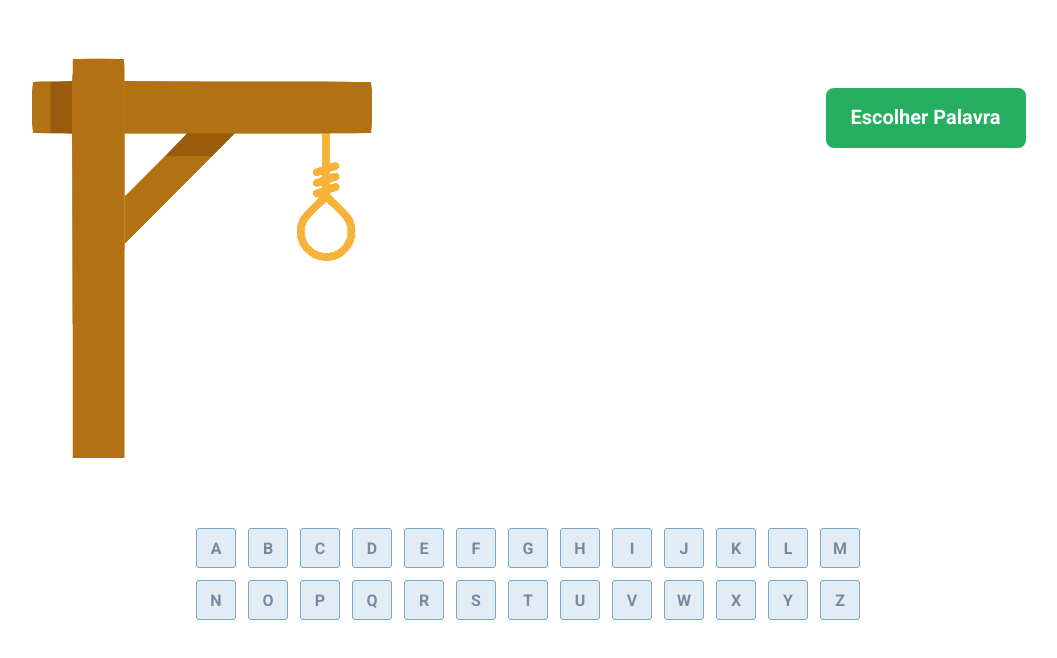
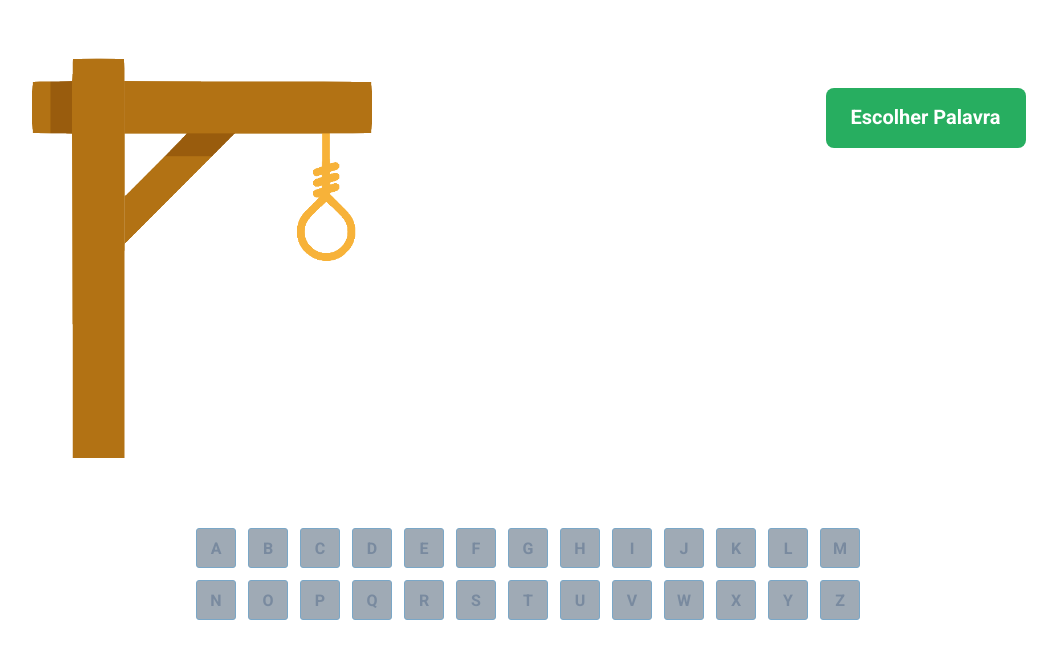
Before and after one commit to guilhermcos/projeto8-jogoforca, a React (Create React App) app: page / in a window 1280 px wide. Shown: the top 658 px of the page, without its empty margins (112-1169 px from the left). Built offline with nearby package versions, Linux system fonts and the light colour scheme.

Commit message:
versão com lógica básica do jogo funcionando

```diff
--- a/public/style.css
+++ b/public/style.css
@@ -54,6 +54,7 @@ body {
     margin-right: 15px;
 }
 
+
 .letras {
     max-width: 700px;
     width: 90vw;
@@ -65,7 +66,7 @@ body {
     flex-wrap: wrap;
 }
 
-.letra {
+.letra-habilitada {
     cursor: pointer;
     width: 40px;
     height: 40px;
@@ -77,7 +78,7 @@ body {
     border-radius: 3px;
 }
 
-.letra p {
+.letras p {
     font-family: Roboto;
     font-size: 16px;
     font-weight: 700;
@@ -86,6 +87,14 @@ body {
     color: #798A9F;
 }
 
-.desabilitada {
+.letra-desabilitada {
+    cursor: pointer;
+    width: 40px;
+    height: 40px;
+    display: flex;
+    justify-content: center;
+    align-items: center;
+    border: 1px solid #7AA7C7;
+    border-radius: 3px;
     background-color: #9FAAB5;
 }
--- a/src/App.js
+++ b/src/App.js
@@ -3,27 +3,67 @@ import Jogo from "./Jogo";
 import Letras from "./Letras";
 import palavras from "./palavras";
 
-export default function App() {
-  const forcas = ["assets/forca0.png", "assets/forca1.png", "assets/forca2.png", "assets/forca3.png", "assets/forca4.png", "assets/forca5.png", "assets/forca6.png",]
-
-  const [palavraEscolhida, setPalavraEscolhida] = useState("");
-  const [erros, setErros] = useState(0)
+let palavraJogo = []
 
 
+export default function App() {
+  const forcas = ["assets/forca0.png", "assets/forca1.png", "assets/forca2.png", "assets/forca3.png", "assets/forca4.png", "assets/forca5.png", "assets/forca6.png",];
+
+  const [letrasClicadas, setLetrasClicadas] = useState([]);
+  const [palavraEscolhida, setPalavraEscolhida] = useState("");
+  const [erros, setErros] = useState(0);
+  const [palavraMostrada, setPalavraMostrada] = useState("");
 
   function inicioJogo() {
     const indiceAleatorio = Math.floor(Math.random() * palavras.length);
-    const palavraJogo = palavras[indiceAleatorio].split("");
+    palavraJogo = palavras[indiceAleatorio].split("");
     setPalavraEscolhida(palavraJogo.join(" "));
     setErros(0);
+    setLetrasClicadas([]);
+    setPalavraMostrada(geraPalavraMostrada());
+  }
 
+  function geraPalavraMostrada() {
+    let gerado = []
+    for (let i = 0; i < palavraJogo.length; i++) {
+      gerado.push("_")
+    }
+    gerado = gerado.join(" ");
+    return gerado;
+  }
+
+  function atualizaPalavraMostrada(word) {
+    let mostrada = palavraMostrada.split(" ");
+    for (let i = 0; i < mostrada.length; i++) {
+      if (palavraJogo[i] === word){
+        mostrada[i] = word;
+      }
+    }
+    mostrada = mostrada.join(" ");
+    setPalavraMostrada(mostrada)
   }
 
 
+  function compara(word) {
+    if (palavraJogo.includes(word)) {
+      let clicadas = [...letrasClicadas];
+      clicadas.push(word);
+      setLetrasClicadas(clicadas);
+      atualizaPalavraMostrada(word);
+    } else {
+      if (erros < 6) {
+        setErros(erros + 1)
+      }
+      let clicadas = [...letrasClicadas];
+      clicadas.push(word);
+      setLetrasClicadas(clicadas);
+    }
+  }
+
   return (
     <div className="App">
-    <Jogo forca={forcas[erros]} inicioJogo={inicioJogo} palavraEscolhida={palavraEscolhida}></Jogo>
-    <Letras></Letras>
-  </div>
+      <Jogo forca={forcas[erros]} inicioJogo={inicioJogo} palavraMostrada={palavraMostrada}></Jogo>
+      <Letras letrasClicadas={letrasClicadas} palavraJogo={palavraJogo} compara={compara}></Letras>
+    </div>
   );
-  }
+}
--- a/src/Jogo.jsx
+++ b/src/Jogo.jsx
@@ -11,7 +11,7 @@ export default function Jogo(props) {
       <button onClick={props.inicioJogo} className="escolher-palavra">
         <p>Escolher Palavra</p>
       </button>
-      <h2>{props.palavraEscolhida}</h2>
+      <h2>{props.palavraMostrada}</h2>
     </div>
   )
 }
--- a/src/Letras.jsx
+++ b/src/Letras.jsx
@@ -1,11 +1,19 @@
-export default function Letras() {
+export default function Letras(props) {
 
     const alfabeto = ["a", "b", "c", "d", "e", "f", "g", "h", "i", "j", "k", "l", "m", "n", "o", "p", "q", "r", "s", "t", "u", "v", "w", "x", "y", "z"]
 
     const alfabetoElement = alfabeto.map(letras)
 
-    function letras(word){
-        return <button key={word} className="letra"><p>{word.toUpperCase()}</p></button>
+
+
+    function letras(word) {
+        if (props.palavraJogo.length !== 0) {
+            const disabled = props.letrasClicadas.includes(word) ? true : false
+            const classe = props.letrasClicadas.includes(word) ? "letra-desabilitada" : "letra-habilitada"
+            return <button key={word} onClick={() => props.compara(word)} className={classe} disabled={disabled} ><p>{word.toUpperCase()}</p></button>
+        } else {
+            return <button key={word} onClick={() => props.compara(word)} className="letra-desabilitada" disabled={true} ><p>{word.toUpperCase()}</p></button>
+        }
     }
 
     return (
```
